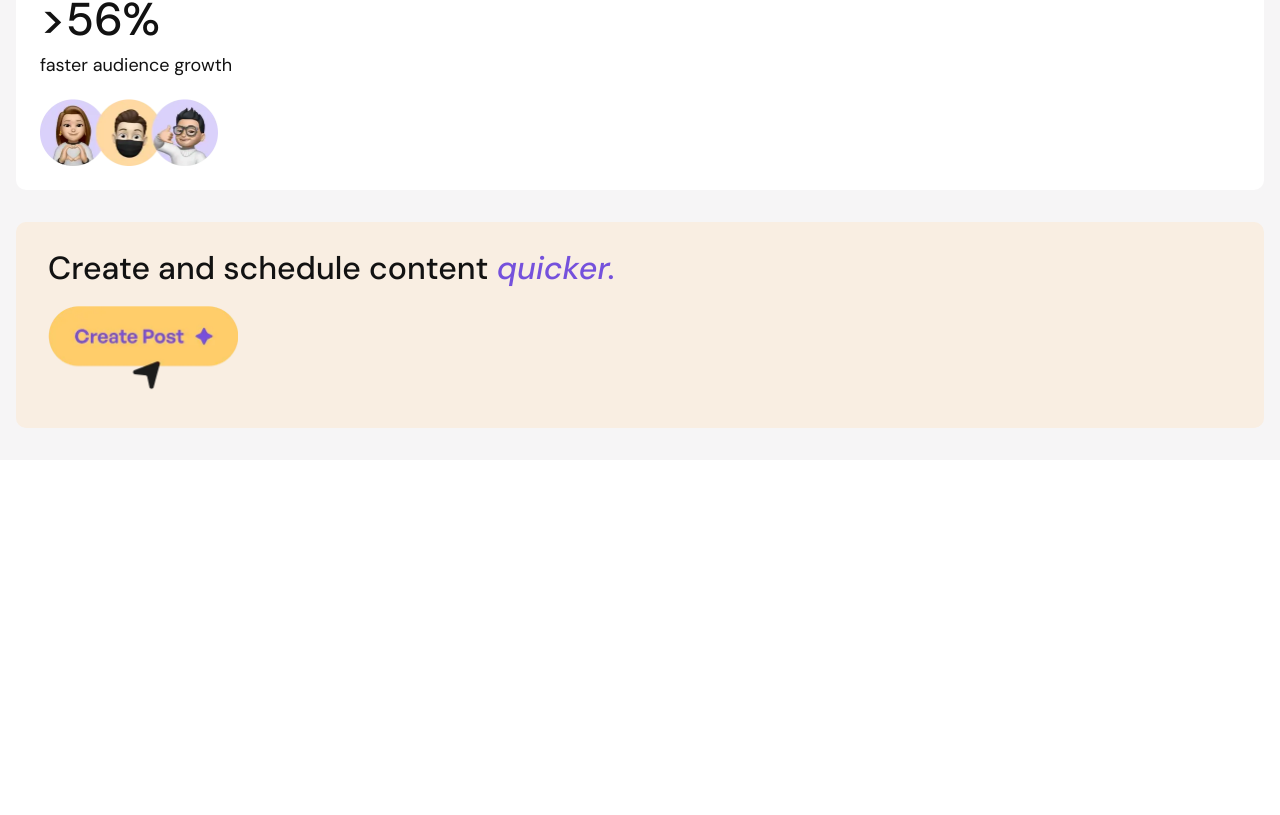
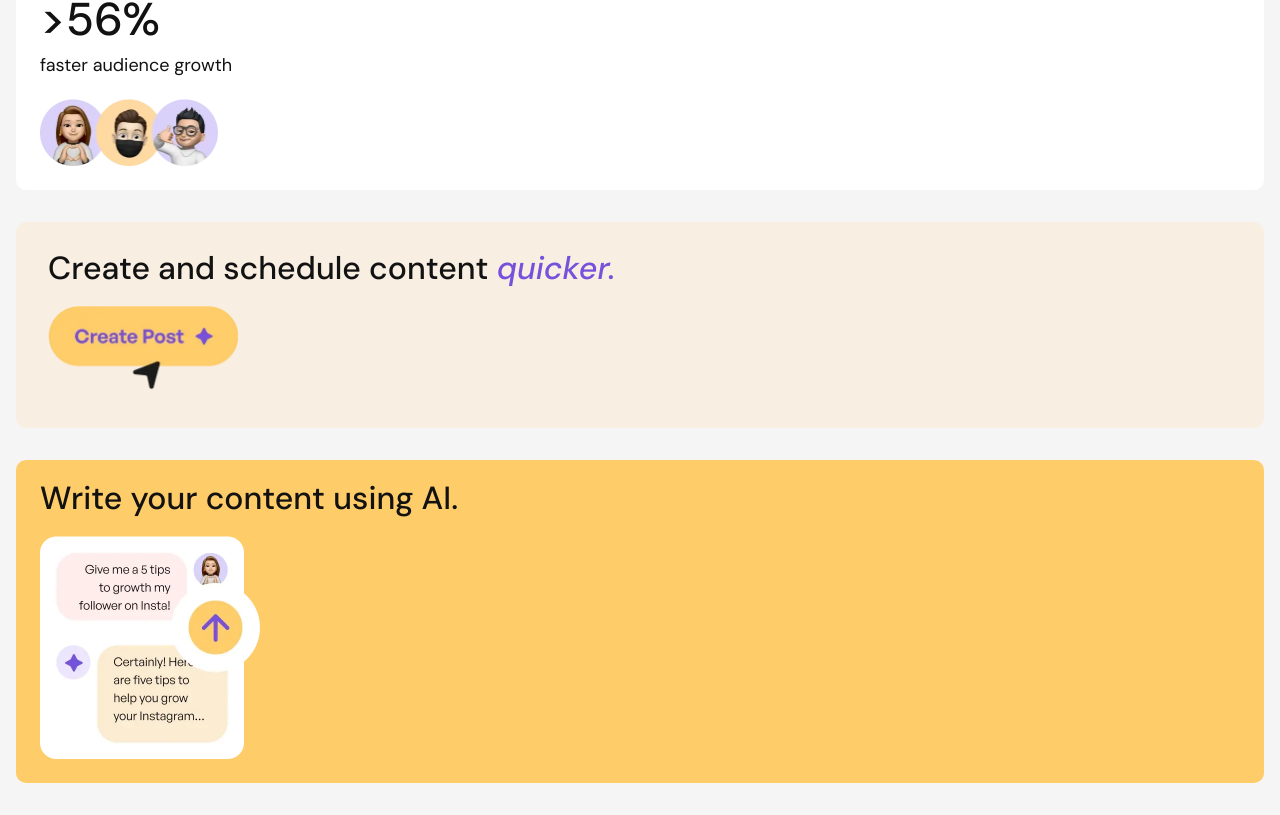
Before and after one commit to g-akca/bento-grid, a React (Vite) app: page / in a window 1280 px wide. Shown: the part 2525-3340 px from the top of the page. Before the commit the page ends 2985 px from the top, so only its background shows below. Built offline with nearby package versions, Linux system fonts and the light colour scheme.

Commit message:
Add AICard structure and styles

```diff
--- a/src/components/AICard.jsx
+++ b/src/components/AICard.jsx
@@ -1,7 +1,12 @@
+import aiImg from "/images/illustration-ai-content.webp";
+
 function AICard() {
   return (
-    <>
-    </>
+    <div className="bg-yellow-500 p-6 rounded-[10px] flex flex-col gap-6">
+      <h2 className="text-[32px] leading-7 tracking-[-6%] font-medium">Write your content using AI.</h2>
+
+      <img src={aiImg} alt="AI chat image" className="w-55" />
+    </div>
   )
 }
 
```
